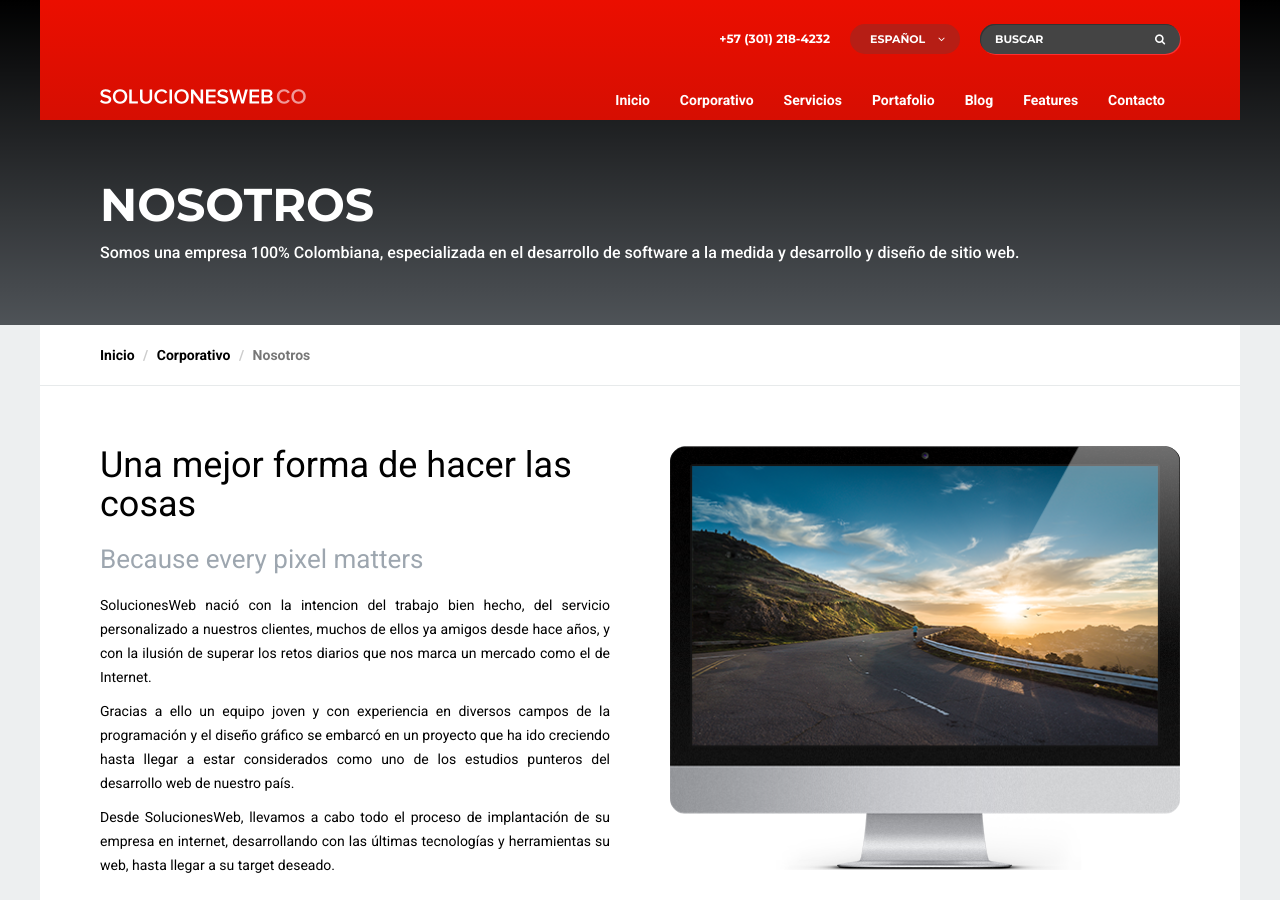
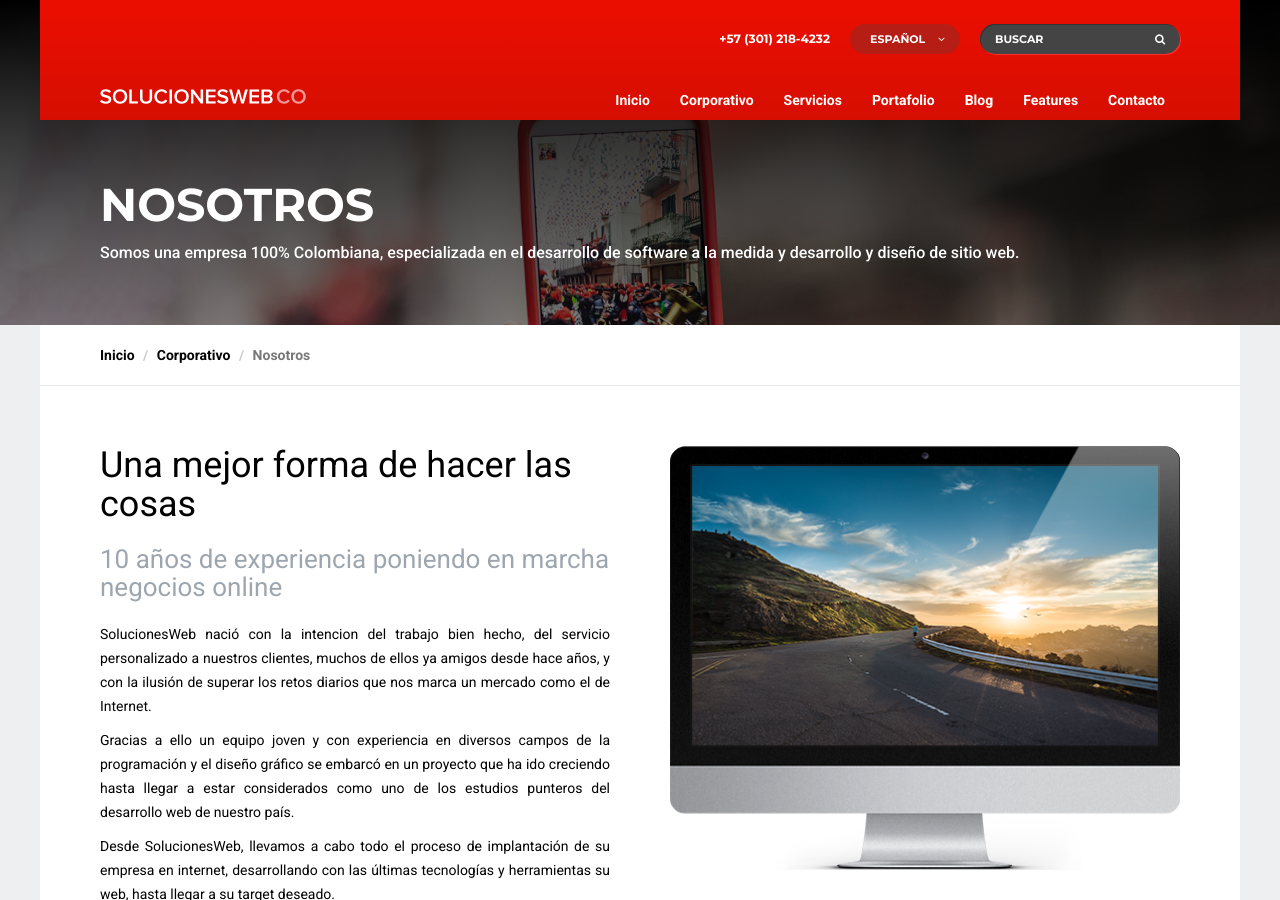
Before and after one commit to SolucionesWebCO/SolucionesWeb, a Jekyll site: the page built from nosotros.html, in a window 1280 px wide and 900 px high. Built offline with Jekyll 4.4.1, drawn with Linux system fonts in a browser that asks for light colours.

Commit message:
Changes on content

```diff
--- a/nosotros.html
+++ b/nosotros.html
@@ -10,7 +10,7 @@ bannercaption: Somos una empresa 100% Colombiana, especializada en el desarrollo
 
     <div class="site-banner">
 	<div class="banner-image">
-    	<img src="{{site.url}}{{ page.bgimg }}" alt="Banner">
+    	<img src="{{site.url}}/{{ page.bgimg }}" alt="Banner">
     </div>
     <div class="banner-caption shadow">
     	<div class="caption-wrapper">
@@ -28,8 +28,8 @@ bannercaption: Somos una empresa 100% Colombiana, especializada en el desarrollo
         <!-- Section Breadcrumb -->
         <div class="site-block white" id="section-breadcrumb">
             <ol class="breadcrumb">
-                <li><a href="#">Inicio</a></li>
-                <li><a href="#">Corporativo</a></li>
+                <li><a href="{{site.url}}/">Inicio</a></li>
+                <li><a href="{{site.url}}/corporativo/">Corporativo</a></li>
                 <li class="active">Nosotros</li>
             </ol>
         </div>
@@ -40,7 +40,7 @@ bannercaption: Somos una empresa 100% Colombiana, especializada en el desarrollo
             <div class="row large">
                 <div class="col-md-6">
                     <h2 class="h1">Una mejor forma de hacer las cosas</h2>
-                    <h2 class="text-grey">Because every pixel matters</h2>
+                    <h2 class="text-grey">10 a&ntilde;os de experiencia poniendo en marcha negocios online</h2>
                     <p class="align-justify">SolucionesWeb nació con la intencion del trabajo bien hecho, del servicio personalizado a nuestros clientes, muchos de ellos ya amigos desde hace a&ntilde;os, y con la ilusión de superar los retos diarios que nos marca un mercado como el de Internet.</p>
                     <p class="align-justify">Gracias a ello un equipo joven y con experiencia en diversos campos de la programación y el dise&ntilde;o gráfico se embarcó en un proyecto que ha ido creciendo hasta llegar a estar considerados como uno de los estudios punteros del desarrollo web de nuestro país.</p>
                     <p class="align-justify">Desde SolucionesWeb, llevamos a cabo todo el proceso de implantación de su empresa en internet, desarrollando con las últimas tecnologías y herramientas su web, hasta llegar a su target deseado.</p>
```
